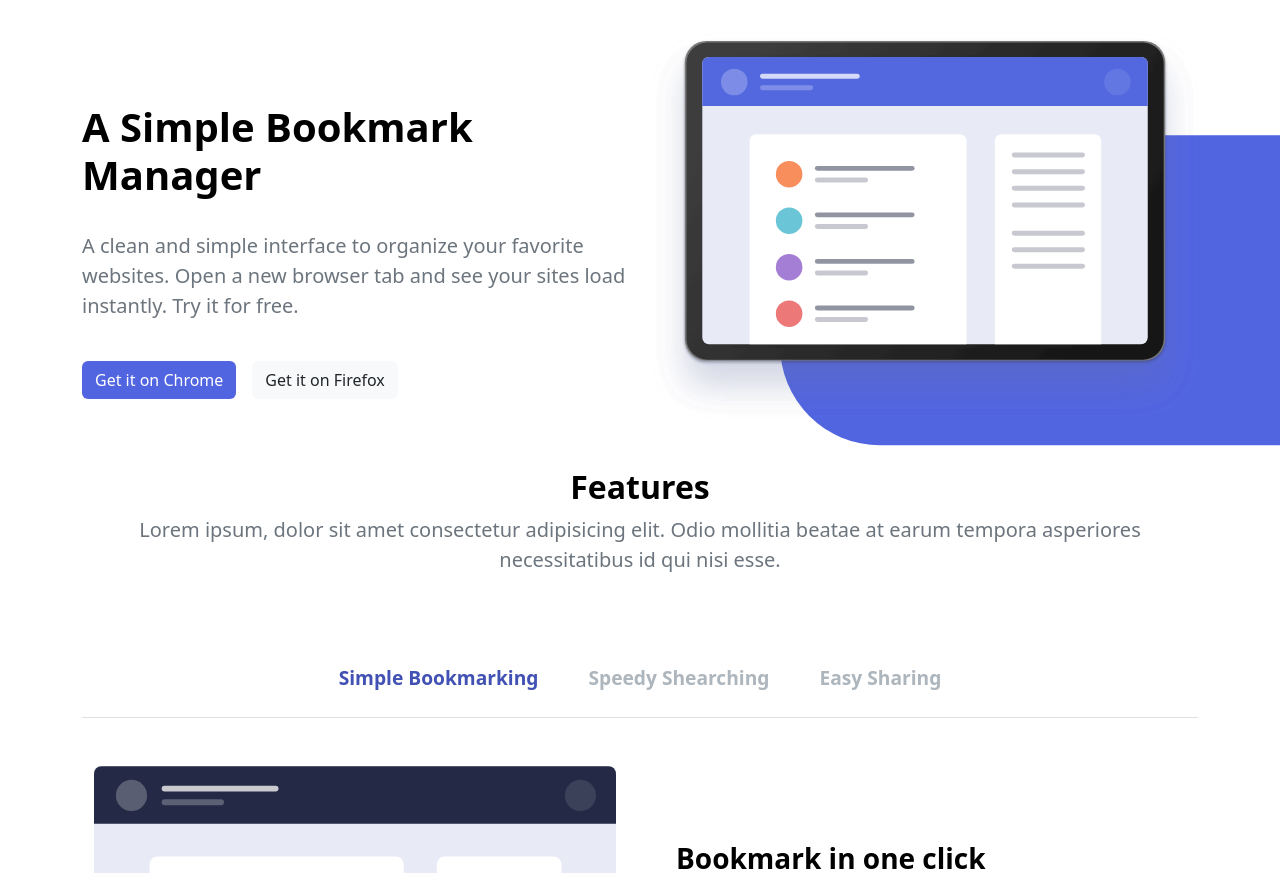
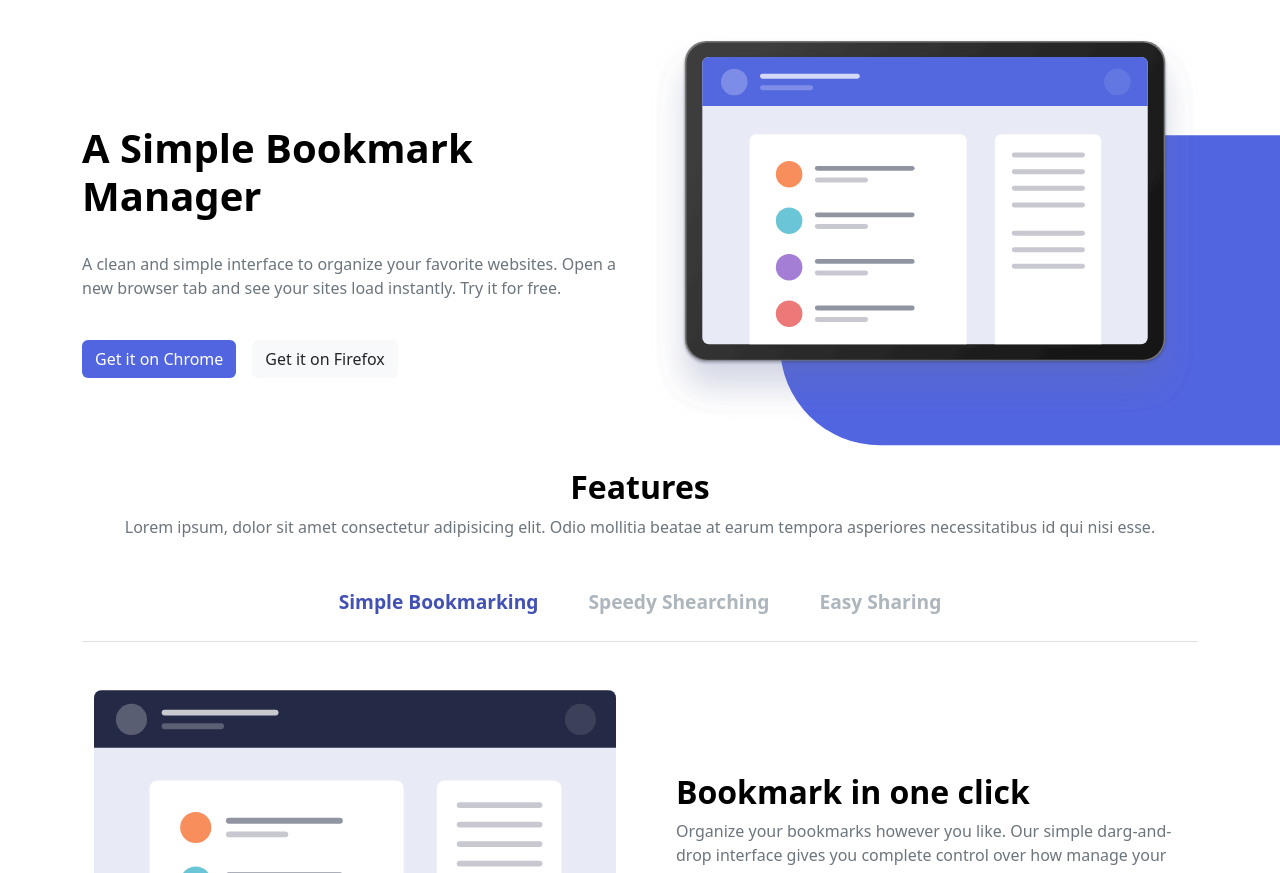
Before and after one commit to JuanDNJ/s1-2-bootstrap-sass, a website built with Vite: page src/index.html in a window 1280 px wide. Shown: the part 79-952 px from the top of the page. Built offline with nearby package versions, Linux system fonts and the light colour scheme.

Commit message:
Eliminadno el Font-size de los parrafos.

```diff
--- a/src/index.html
+++ b/src/index.html
@@ -74,7 +74,7 @@
                 class="d-flex flex-column text-center text-md-start gap-4"
               >
                 <h1 class="fw-bolder">A Simple Bookmark Manager</h1>
-                <p class="fs-5">
+                <p>
                   A clean and simple interface to organize your favorite
                   websites. Open a new browser tab and see your sites load
                   instantly. Try it for free.
@@ -104,10 +104,10 @@
         </section>
         <!-- Exercici 2 Features -->
         <section class="row my-4">
-          <div class="col-md-12 my-4">
-            <article class="text-center">
+          <div class="col-md-12 mt-4">
+            <article class="d-flex flex-column text-center align-items-center">
               <h2 class="fw-bolder">Features</h2>
-              <p class="fs-5">
+              <p>
                 Lorem ipsum, dolor sit amet consectetur adipisicing elit. Odio
                 mollitia beatae at earum tempora asperiores necessitatibus id
                 qui nisi esse.
@@ -115,7 +115,7 @@
             </article>
           </div>
           <!-- Tabs Bootstrap -->
-          <div class="col my-4">
+          <div class="col my-2">
             <div
               class="nav nav-tabs flex-column flex-md-row justify-content-center"
               role="tablist"
@@ -156,8 +156,8 @@
                     <article
                       class="d-flex flex-column px-4 text-center text-md-start justify-content-center h-100"
                     >
-                      <h3 class="fw-bold pt-4 p-md-0">Bookmark in one click</h3>
-                      <p class="fs-5">
+                      <h3 class="fw-bold fs-2 pt-4 p-md-0">Bookmark in one click</h3>
+                      <p>
                         Organize your bookmarks however you like. Our simple
                         darg-and-drop interface gives you complete control over
                         how manage your favorite sites.
@@ -187,8 +187,8 @@
                     <article
                       class="d-flex flex-column px-4 text-center text-md-start justify-content-center h-100"
                     >
-                      <h3 class="fw-bold">Intellgent shearch</h3>
-                      <p class="fs-5">
+                      <h3 class="fw-bold fs-2">Intelligent shearch</h3>
+                      <p>
                         Our powerful shearch feature will help you find saved
                         sites in no time at all. No need to trawl through all of
                         your bookmark.
@@ -218,8 +218,8 @@
                     <article
                       class="d-flex flex-column px-4 text-center text-md-start justify-content-center h-100"
                     >
-                      <h3 class="fw-bold">Share your bookmarks</h3>
-                      <p class="fs-5">
+                      <h3 class="fw-bold fs-2">Share your bookmarks</h3>
+                      <p>
                         Easly share your bookmarks and collections with others.
                         Create a shareable link that you can send at the click
                         of a button.
```
